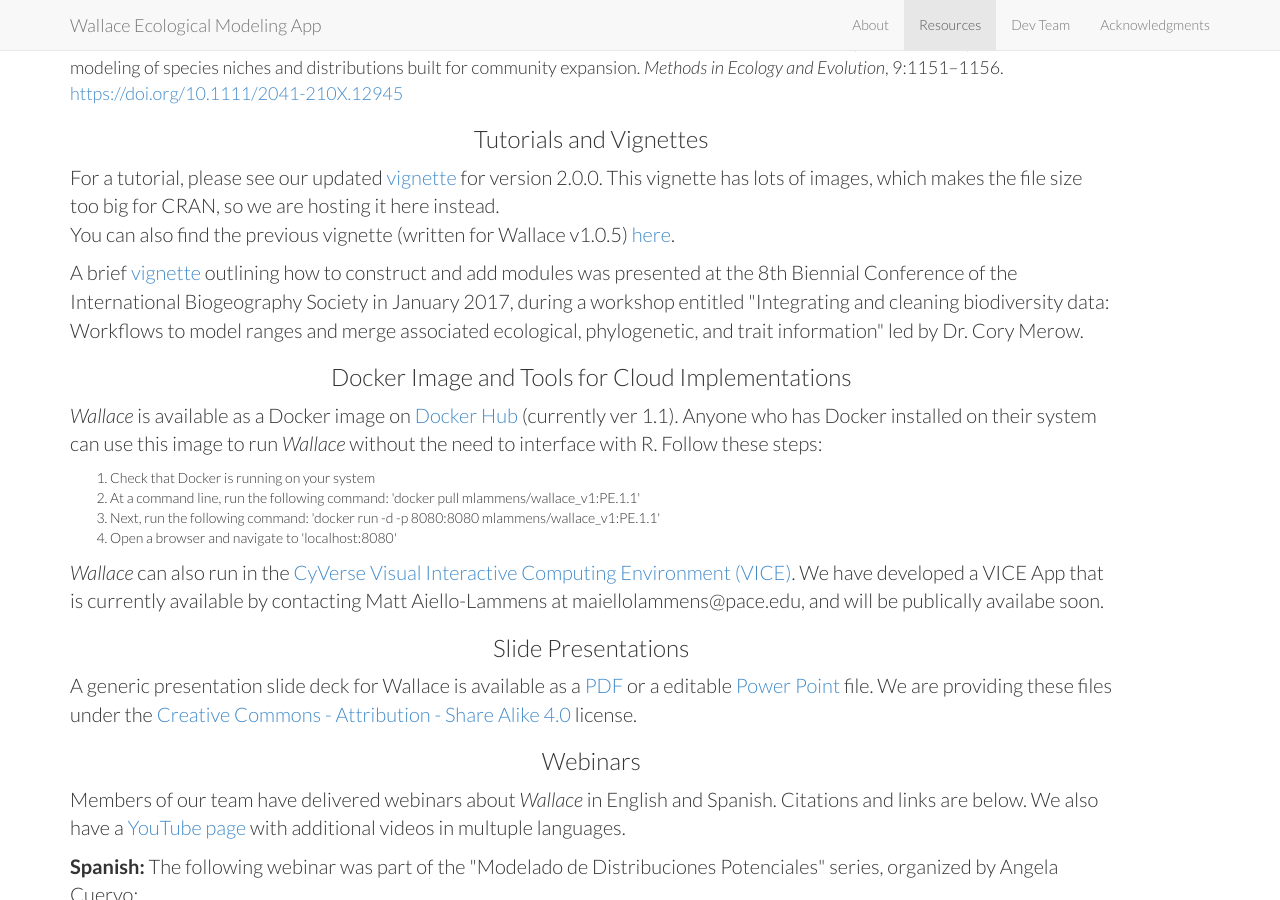
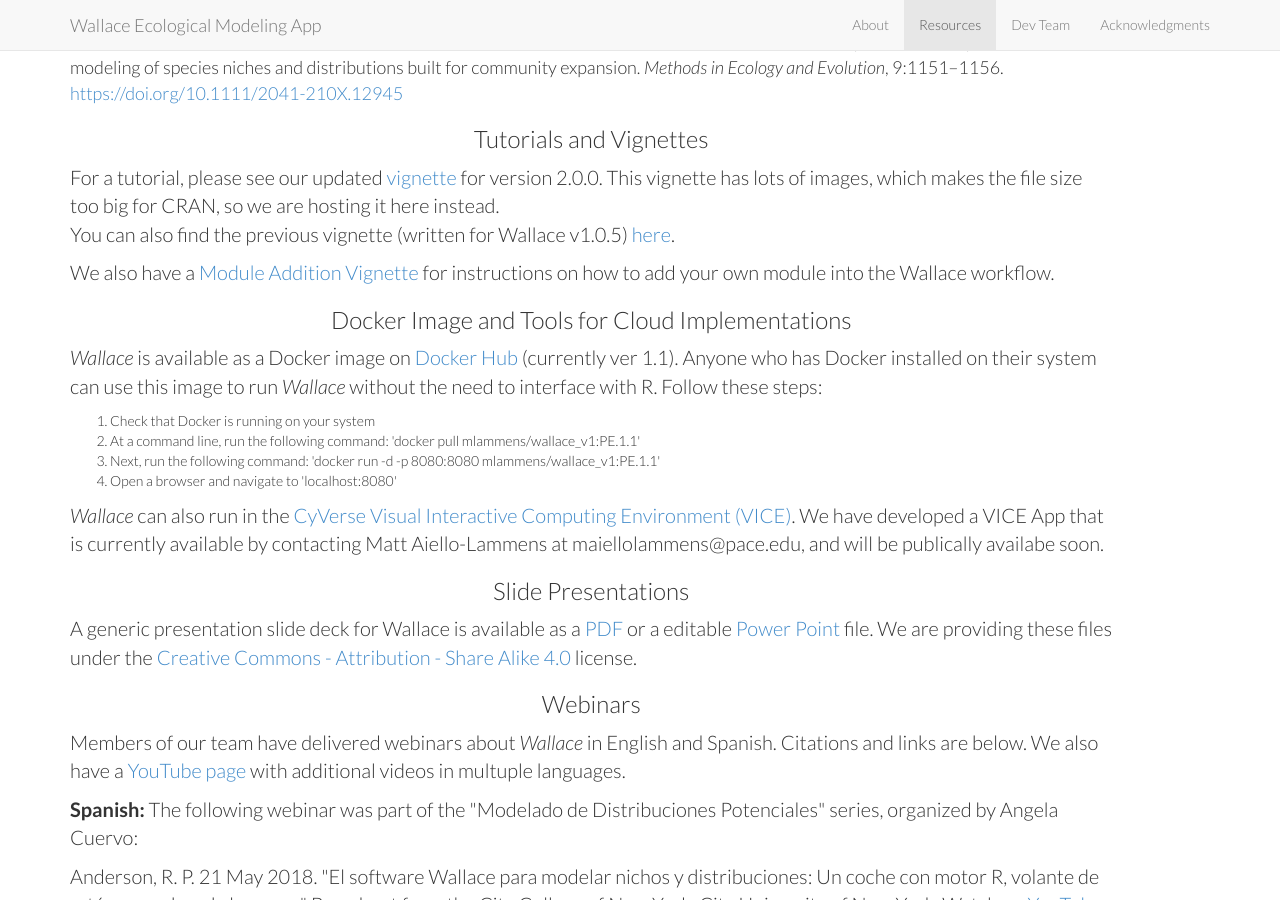
Before and after one commit to wallaceEcoMod/wallaceecomod.github.io, a Jekyll site: the page built from index.html, in a window 1280 px wide and 900 px high, scrolled down 1561 px. Built offline with Jekyll 4.4.1, drawn with Linux system fonts in a browser that asks for light colours.

Commit message:
add module add vignette

```diff
--- a/_includes/resources.html
+++ b/_includes/resources.html
@@ -24,16 +24,15 @@
       <p style="font-size:20px" align="left">
 	For a tutorial, please see our updated <a href="https://wallaceecomod.github.io/wallace/articles/tutorial-v2.html" target="_blank">vignette</a> for version 2.0.0.
 	This vignette has lots of images, which makes the file size too big for CRAN, so we are hosting it here instead.
-	<br>You can also find the previous vignette (written for Wallace v1.0.5) <a href="https://wallaceecomod.github.io/wallace/articles/tutorial-v1.html">here</a>.
+	<br>You can also find the previous vignette (written for Wallace v1.0.5) <a href="https://wallaceecomod.github.io/wallace/articles/tutorial-v1.html" target="_blank">here</a>.
       <p style="font-size:20px" align="left">
-	A brief <a href="https://cmerow.github.io/RDataScience/3_4_wallace.html" target="_blank">vignette</a> outlining how to construct
-	and add modules was presented at the 8th Biennial Conference of the International Biogeography Society in January 2017,
-	during a workshop entitled "Integrating and cleaning biodiversity data: Workflows to model ranges and merge
-	associated ecological, phylogenetic, and trait information" led by Dr. Cory Merow.</p>
+	We also have a <a href="https://wallaceecomod.github.io/wallace/articles/module-addition.html" target="_blank">Module Addition Vignette</a> for
+	      instructions on how to add your own module into the Wallace workflow.</p>
 
       <h3>Docker Image and Tools for Cloud Implementations</h3>
       <p style="font-size:20px" align="left">
-	<i>Wallace</i> is available as a Docker image on <a href="https://hub.docker.com/repository/docker/mlammens/wallace_v1" target="_blank">Docker Hub</a> (currently ver 1.1). Anyone who has Docker installed on their system can use this image to run <i>Wallace</i> without the need to interface with R. Follow these steps:
+	<i>Wallace</i> is available as a Docker image on <a href="https://hub.docker.com/repository/docker/mlammens/wallace_v1" target="_blank">Docker Hub</a> (currently ver 1.1).
+	      Anyone who has Docker installed on their system can use this image to run <i>Wallace</i> without the need to interface with R. Follow these steps:
 	<ol type = "1" align="left">
          <li>Check that Docker is running on your system</li>
          <li>At a command line, run the following command: 'docker pull mlammens/wallace_v1:PE.1.1'</li>
```
